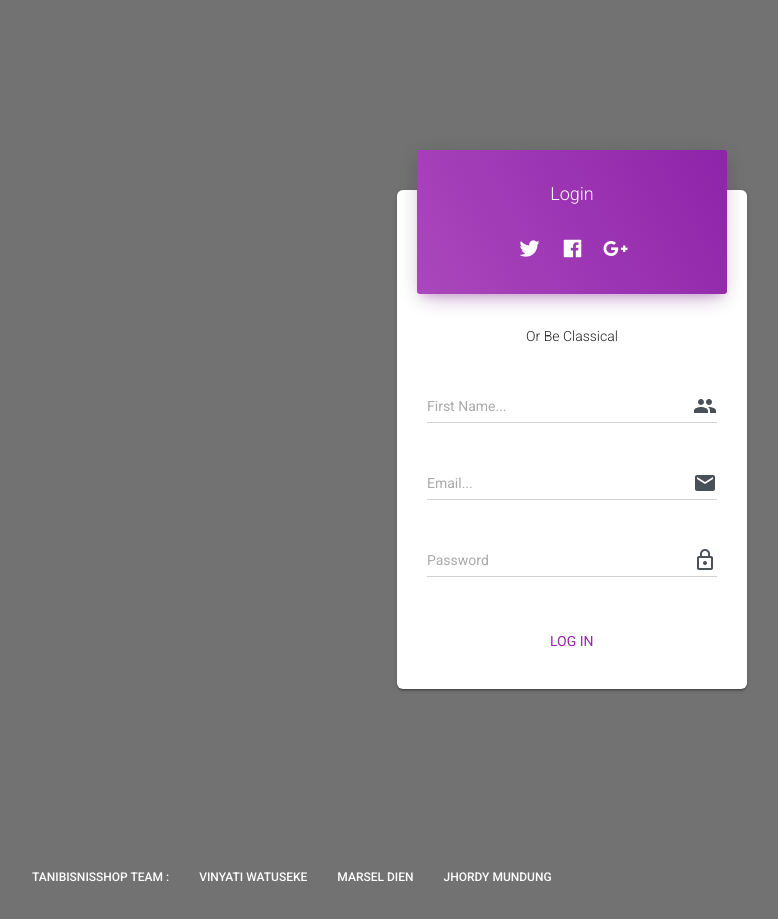
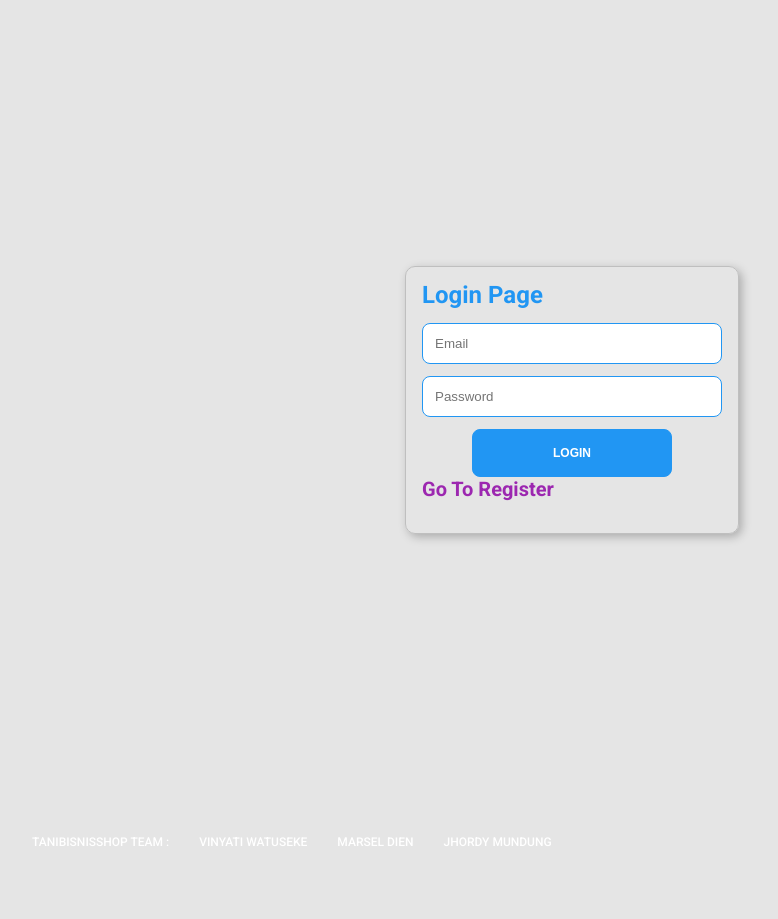
Before and after one commit to JhorMund/Skripsi-Research-Project-2, a Next.js app: page /login in a window 1280 px wide. Shown: the whole page, without its empty margins (68-846 px from the left). After the commit the page ends 884 px from the top, so only its background shows below. Built offline with nearby package versions, Linux system fonts and the light colour scheme.

Commit message:
register dan login

```diff
--- /dev/null
+++ b/components/atom/Button/index.js
@@ -0,0 +1,10 @@
+import React from 'react';
+const Button = ({title, onClick, loading}) => {
+    if(loading){
+        return <button className="btn disable">Loading...</button>
+    }
+    return(
+    <button className="btn" onClick={onClick}>{title}</button>
+    )
+}
+export default Button;
--- /dev/null
+++ b/components/config/firebase/index.js
@@ -0,0 +1,19 @@
+import firebase from "firebase/app";
+import "firebase/auth";
+import "firebase/database";
+
+const Config = {
+  apiKey: "AIzaSyBSzcUj6FJPW_4AejJYyQLD349WOtn1X2c",
+  authDomain: "tani-bisnis-shop-project.firebaseapp.com",
+  databaseURL: "https://tani-bisnis-shop-project-default-rtdb.firebaseio.com",
+  projectId: "tani-bisnis-shop-project",
+  storageBucket: "tani-bisnis-shop-project.appspot.com",
+  messagingSenderId: "534897755844",
+  appId: "1:534897755844:web:b929bc152fd7085109eb91"
+};
+// Initialize Firebase
+firebase.initializeApp(Config);
+
+export const database = firebase.database();
+
+export default firebase;
--- /dev/null
+++ b/components/config/redux/action/index.js
@@ -0,0 +1,56 @@
+import firebase from '../../firebase';
+
+export const actionUserName = () => (dispatch) => {
+    setTimeout(() => {
+        return dispatch({type: 'CHANGE_USER', value: 'marsel dien'})
+    },2000)
+}
+
+export const registerUserAPI = (data) => (dispatch) => {
+    return new Promise((resolve, reject) => {
+    dispatch({type: 'CHANGE_LOADING', value: true})
+        firebase.auth().createUserWithEmailAndPassword(data.email, data.password)
+        .then(res => {
+            alert("SUCCESS...")
+            console.log('success: ', res)
+            dispatch({type: 'CHANGE_LOADING', value: false})
+            resolve(true)
+        })
+        .catch(function(error) {
+            const errorCode = error.code;
+            const errorMessage = error.message;
+            console.log(errorCode, errorMessage)
+            dispatch({type: 'CHANGE_LOADING', value: false})
+            reject(false)
+        })
+
+    })
+}
+
+export const loginUserAPI = (data) => (dispatch) => {
+
+    return new Promise((resolve, reject) => {
+        dispatch({type: 'CHANGE_LOADING', value: true})
+        firebase.auth().signInWithEmailAndPassword(data.email, data.password)
+        .then(res => {
+            const dataUser = {
+                email: res.user.email,
+                uid: res.user.uid,
+                emailVerified: res.user.emailVerified,
+                refreshToken: res.user.refreshToken
+            }
+            dispatch({type: 'CHANGE_LOADING', value: false})
+            dispatch({type: 'CHANGE_ISLOGIN', value: true})
+            dispatch({type: 'CHANGE_USER', value: dataUser})
+            resolve(dataUser)
+        })
+        .catch(function(error) {
+            const errorCode = error.code;
+            const errorMessage = error.message;
+            console.log(errorCode, errorMessage)
+            dispatch({type: 'CHANGE_LOADING', value: false})
+            dispatch({type: 'CHANGE_ISLOGIN', value: false})
+            reject(false)
+        })
+    })
+}
--- /dev/null
+++ b/components/config/redux/index.js
@@ -0,0 +1 @@
+export * from './store';
--- /dev/null
+++ b/components/config/redux/store/index.js
@@ -0,0 +1,6 @@
+import {createStore, applyMiddleware} from 'redux';
+import reducer from '../reducer';
+import thunk from 'redux-thunk';
+
+
+export const store = createStore(reducer, applyMiddleware(thunk))
--- a/package.json
+++ b/package.json
@@ -40,6 +40,7 @@
     "@zeit/next-sass": "1.0.1",
     "classnames": "2.2.6",
     "es6-promise": "^4.2.8",
+    "firebase": "^8.1.2",
     "isomorphic-fetch": "^3.0.0",
     "isomorphic-unfetch": "^3.0.0",
     "moment": "2.25.3",
@@ -57,9 +58,11 @@
     "react-datetime": "2.16.3",
     "react-dom": "^16.13.1",
     "react-redux": "^7.2.0",
+    "react-router-dom": "^5.2.0",
     "react-slick": "0.25.2",
     "react-swipeable-views": "0.13.9",
     "redux": "^4.0.5",
+    "redux-thunk": "^2.3.0",
     "styled-components": "5.1.0",
     "webpack": "4.43.0"
   }
--- /dev/null
+++ b/pages/Register.scss
@@ -0,0 +1,70 @@
+.auth-container {
+    display: flex;
+    justify-content: center;
+    align-items: center;
+    width: 100%;
+    height: 100vh;
+    vertical-align: auto;
+}
+
+.auth-card {
+    border: 1px solid #bfbfbf;
+    padding: 16px;
+    border-radius: 10px;
+    box-shadow: 3px 3px 10px 0px rgba(0, 0, 0, 0.25);
+}
+p.auth-title {
+    margin: 0px;
+    font-weight: bold;
+    font-size: 24px;
+    color: #2196f3;
+    margin-bottom: 16px;
+}
+p.auth-titlee {
+    margin: 0px;
+    font-weight: bold;
+    font-size: 20px;
+    color: #f8fafc;
+    margin-bottom: 16px;
+}
+.btn {
+    margin-top: 32px;
+}
+
+
+input.input {
+    padding: 12px;
+    border-radius: 8px;
+    border: 1px solid #2196f3;
+    outline: none;
+    display: block;
+    margin-bottom: 12px;
+    min-width: 300px;
+    color: #2196f3;
+}
+
+button.btn {
+    padding: 16px;
+    border: 1px solid #2196f3;
+    border-radius: 8px;
+    min-width: 200px;
+    background: #2196f3;
+    color: white;
+    display: block;
+    margin: 0 auto;
+    font-size: 12px;
+    text-transform: uppercase;
+    font-weight: bold;
+    outline: none;
+    &:hover {
+        background: #1873bb;
+        cursor: pointer;
+    }
+    &.disable {
+        background: gray;
+        border: 1px solid gray;
+        &:hover {
+            cursor: not-allowed;
+        }
+    }
+}
--- a/pages/index.js
+++ b/pages/index.js
@@ -8,8 +8,9 @@ import Products from '../components/products';
 
 
 export default class Index extends Component {
+
   componentDidMount = () => {
-    Router.push("/components");
+    Router.push("/login");
   };
 
   render() {
--- a/pages/login.js
+++ b/pages/login.js
@@ -1,148 +1,177 @@
-import React from "react";
+import React, {Component} from 'react';
+import './Register.scss'
+import { connect } from 'react-redux';
 // @material-ui/core components
 import { makeStyles } from "@material-ui/core/styles";
-import InputAdornment from "@material-ui/core/InputAdornment";
-import Icon from "@material-ui/core/Icon";
-// @material-ui/icons
-import Email from "@material-ui/icons/Email";
-import People from "@material-ui/icons/People";
-// core components
-import Header from "components/Header/Header.js";
-import HeaderLinks from "components/Header/HeaderLinks.js";
 import Footer from "components/Footer/Footer.js";
-import GridContainer from "components/Grid/GridContainer.js";
-import GridItem from "components/Grid/GridItem.js";
-import Button from "components/CustomButtons/Button.js";
-import Card from "components/Card/Card.js";
-import CardBody from "components/Card/CardBody.js";
-import CardHeader from "components/Card/CardHeader.js";
-import CardFooter from "components/Card/CardFooter.js";
-import CustomInput from "components/CustomInput/CustomInput.js";
-
 import styles from "assets/jss/nextjs-material-kit/pages/loginPage.js";
-
 import image from "assets/img/bg7.jpg";
+import { loginUserAPI } from '../components/config/redux/action';
+import Button from '../components/atom/Button';
+import Router from "next/router";
+import Link from 'next/link';
+import { route } from 'next/dist/next-server/server/router';
 
 const useStyles = makeStyles(styles);
 
-export default function LoginPage(props) {
-  const [cardAnimaton, setCardAnimation] = React.useState("cardHidden");
-  setTimeout(function() {
-    setCardAnimation("");
-  }, 700);
-  const classes = useStyles();
-  const { ...rest } = props;
-  return (
-    <div>
+class Login extends Component{
 
-      <div
-        className={classes.pageHeader}
-        style={{
+    state ={
+        email: '',
+        password: ''
+    }
+    handleChangeText = e => {
+        this.setState({
+            [e.target.id]: e.target.value,
+        });
+    }
+    handleLoginSubmit = async () => {
+        const {email, password} = this.state;
+        this.props.loginAPI({email, password})
+        const {history} = this.props;
+        const res = await this.props.loginAPI({email, password}).catch(err => err);
+        if(res){
+            alert("success");
+            console.log('login success',res)
+            localStorage.setItem('userData', JSON.stringify(res))
+            this.setState({
+                email: '',
+                password: ''
+            })
+            Router.push('/components')
+        }else {
+            console.log('login failed')
+        }
+    }
+
+    render(){
+        return(
+            <div  className={useStyles.pageHeader} style={{
                 backgroundImage: "url(" + image + ")",
                 backgroundSize: "cover",
                 backgroundPosition: "top center"
-        }}
-      >
-        <div className={classes.container}>
-          <GridContainer justify="center">
-            <GridItem xs={12} sm={6} md={4}>
-              <Card className={classes[cardAnimaton]}>
-                <form className={classes.form}>
-                  <CardHeader color="primary" className={classes.cardHeader}>
-                    <h4>Login</h4>
-                    <div className={classes.socialLine}>
-                      <Button
-                        justIcon
-                        href="#pablo"
-                        target="_blank"
-                        color="transparent"
-                        onClick={e => e.preventDefault()}
-                      >
-                        <i className={"fab fa-twitter"} />
-                      </Button>
-                      <Button
-                        justIcon
-                        href="#pablo"
-                        target="_blank"
-                        color="transparent"
-                        onClick={e => e.preventDefault()}
-                      >
-                        <i className={"fab fa-facebook"} />
-                      </Button>
-                      <Button
-                        justIcon
-                        href="#pablo"
-                        target="_blank"
-                        color="transparent"
-                        onClick={e => e.preventDefault()}
-                      >
-                        <i className={"fab fa-google-plus-g"} />
-                      </Button>
+            }}>
+
+                <div className="auth-container">
+                    <div className="auth-card">
+                        <p className="auth-title">Login Page</p>
+                        <input className="input" id="email" placeholder="Email" type="text" onChange={this.handleChangeText} value={this.state.email} />
+                        <input className="input" id="password" placeholder="Password" type="Password" onChange={this.handleChangeText} value={this.state.password} />
+                        <Button onClick={this.handleLoginSubmit} title="Login" loading={this.props.isLoading}/>
+                        <p className="auth-titlee"><Link href="/register" >Go To Register</Link></p>
                     </div>
-                  </CardHeader>
-                  <p className={classes.divider}>Or Be Classical</p>
-                  <CardBody>
-                    <CustomInput
-                      labelText="First Name..."
-                      id="first"
-                      formControlProps={{
-                        fullWidth: true
-                      }}
-                      inputProps={{
-                        type: "text",
-                        endAdornment: (
-                          <InputAdornment position="end">
-                            <People className={classes.inputIconsColor} />
-                          </InputAdornment>
-                        )
-                      }}
-                    />
-                    <CustomInput
-                      labelText="Email..."
-                      id="email"
-                      formControlProps={{
-                        fullWidth: true
-                      }}
-                      inputProps={{
-                        type: "email",
-                        endAdornment: (
-                          <InputAdornment position="end">
-                            <Email className={classes.inputIconsColor} />
-                          </InputAdornment>
-                        )
-                      }}
-                    />
-                    <CustomInput
-                      labelText="Password"
-                      id="pass"
-                      formControlProps={{
-                        fullWidth: true
-                      }}
-                      inputProps={{
-                        type: "password",
-                        endAdornment: (
-                          <InputAdornment position="end">
-                            <Icon className={classes.inputIconsColor}>
-                              lock_outline
-                            </Icon>
-                          </InputAdornment>
-                        ),
-                        autoComplete: "off"
-                      }}
-                    />
-                  </CardBody>
-                  <CardFooter className={classes.cardFooter}>
-                    <Button simple color="primary" size="lg">
-                      Log In
-                    </Button>
-                  </CardFooter>
-                </form>
-              </Card>
-            </GridItem>
-          </GridContainer>
                 </div>
                 <Footer whiteFont />
             </div>
-    </div>
-  );
+        )
     }
+}
+const reduxState = (state) => ({
+    isLoading: state.isLoading
+})
+const reduxDispatch = (dispatch) => ({
+    loginAPI: (data) => dispatch(loginUserAPI(data))
+})
+
+export default connect(reduxState, reduxDispatch)(Login);
+
+// import React from "react";
+// // @material-ui/core components
+// import { makeStyles } from "@material-ui/core/styles";
+// import InputAdornment from "@material-ui/core/InputAdornment";
+// import Icon from "@material-ui/core/Icon";
+// // @material-ui/icons
+// import Email from "@material-ui/icons/Email";
+// import People from "@material-ui/icons/People";
+// // core components
+// import Header from "components/Header/Header.js";
+// import HeaderLinks from "components/Header/HeaderLinks.js";
+// import Footer from "components/Footer/Footer.js";
+// import GridContainer from "components/Grid/GridContainer.js";
+// import GridItem from "components/Grid/GridItem.js";
+// import Button from "components/CustomButtons/Button.js";
+// import Card from "components/Card/Card.js";
+// import CardBody from "components/Card/CardBody.js";
+// import CardHeader from "components/Card/CardHeader.js";
+// import CardFooter from "components/Card/CardFooter.js";
+// import CustomInput from "components/CustomInput/CustomInput.js";
+
+// import styles from "assets/jss/nextjs-material-kit/pages/loginPage.js";
+
+// import image from "assets/img/bg7.jpg";
+
+// const useStyles = makeStyles(styles);
+
+// export default function LoginPage(props) {
+//   const [cardAnimaton, setCardAnimation] = React.useState("cardHidden");
+//   setTimeout(function() {
+//     setCardAnimation("");
+//   }, 700);
+//   const classes = useStyles();
+//   const { ...rest } = props;
+//   return (
+//     <div>
+
+//       <div
+//         className={classes.pageHeader}
+//         style={{
+//           backgroundImage: "url(" + image + ")",
+//           backgroundSize: "cover",
+//           backgroundPosition: "top center"
+//         }}
+//       >
+//         <div className={classes.container}>
+//           <GridContainer justify="center">
+//             <GridItem xs={12} sm={6} md={4}>
+//               <Card className={classes[cardAnimaton]}>
+//                 <form className={classes.form}>
+//                   <CardBody>
+//                     <CustomInput
+//                       labelText="Email..."
+//                       id="email"
+//                       formControlProps={{
+//                         fullWidth: true
+//                       }}
+//                       inputProps={{
+//                         type: "email",
+//                         endAdornment: (
+//                           <InputAdornment position="end">
+//                             <Email className={classes.inputIconsColor} />
+//                           </InputAdornment>
+//                         )
+//                       }}
+//                     />
+//                     <CustomInput
+//                       labelText="Password"
+//                       id="pass"
+//                       formControlProps={{
+//                         fullWidth: true
+//                       }}
+//                       inputProps={{
+//                         type: "password",
+//                         endAdornment: (
+//                           <InputAdornment position="end">
+//                             <Icon className={classes.inputIconsColor}>
+//                               lock_outline
+//                             </Icon>
+//                           </InputAdornment>
+//                         ),
+//                         autoComplete: "off"
+//                       }}
+//                     />
+//                   </CardBody>
+//                   <CardFooter className={classes.cardFooter}>
+//                     <Button simple color="primary" size="lg">
+//                       Log In
+//                     </Button>
+//                   </CardFooter>
+//                 </form>
+//               </Card>
+//             </GridItem>
+//           </GridContainer>
+//         </div>
+//         <Footer whiteFont />
+//       </div>
+//     </div>
+//   );
+// }
```
Also changed, not shown: components/config/redux/reducer/index.js (added, +30 -0 lines), pages/register.js (added, +69 -0 lines). Lines whose indentation alone changed are shown as unchanged.
